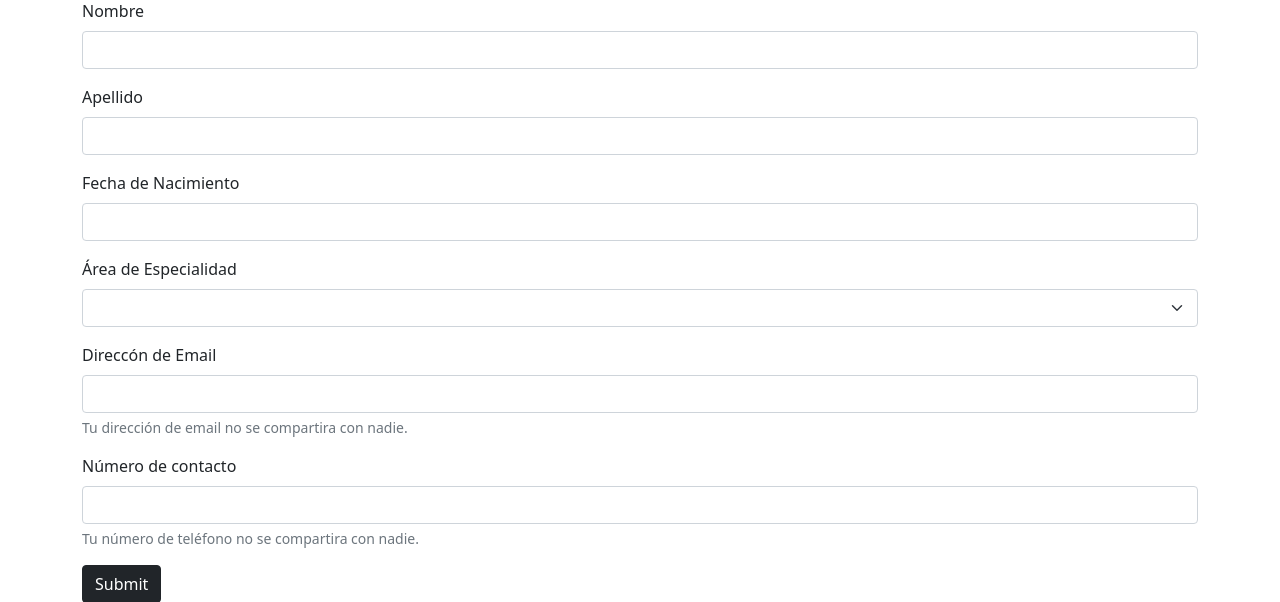
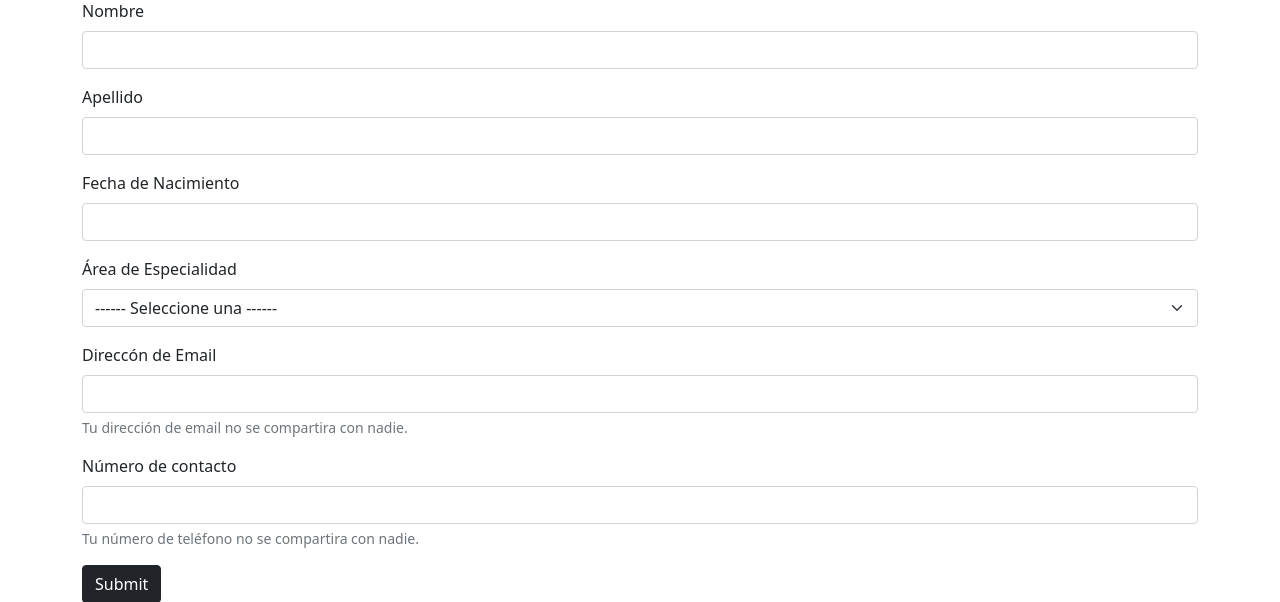
Before and after one commit to Nicopx/asistencia, a PHP site: page / in a window 1280 px wide. Shown: the part 113-715 px from the top of the page. Run offline with PHP 8.4, Linux system fonts and the light colour scheme; data that the repository does not hold is empty; some libraries are stand-ins or nearby versions.

Commit message:
modificacion de index

```diff
--- a/index.php
+++ b/index.php
@@ -34,6 +34,7 @@
         <div class="mb-3">
             <label for="especialidad" class="form-label">Área de Especialidad</label>
             <select class="form-select" id="especialidad" name="especialidad">
+                <option value="default">------ Seleccione una ------</option>
                <?php while ($res = $resultado->fetch(PDO::FETCH_ASSOC)) {?>
                    <option value="<?php echo $res['especialidad_id']?>"><?php echo $res['nombre']?></option>
                <?php } ?>
```
